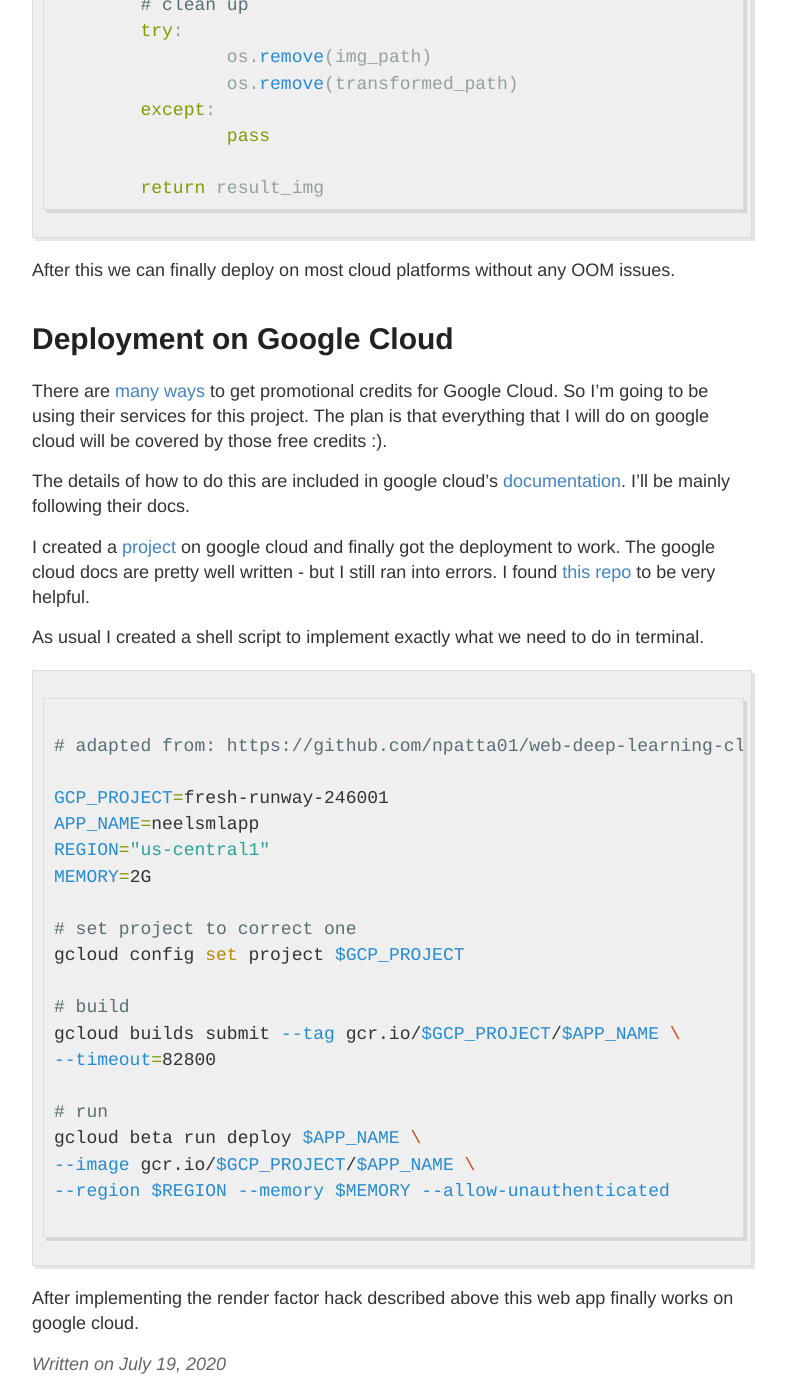
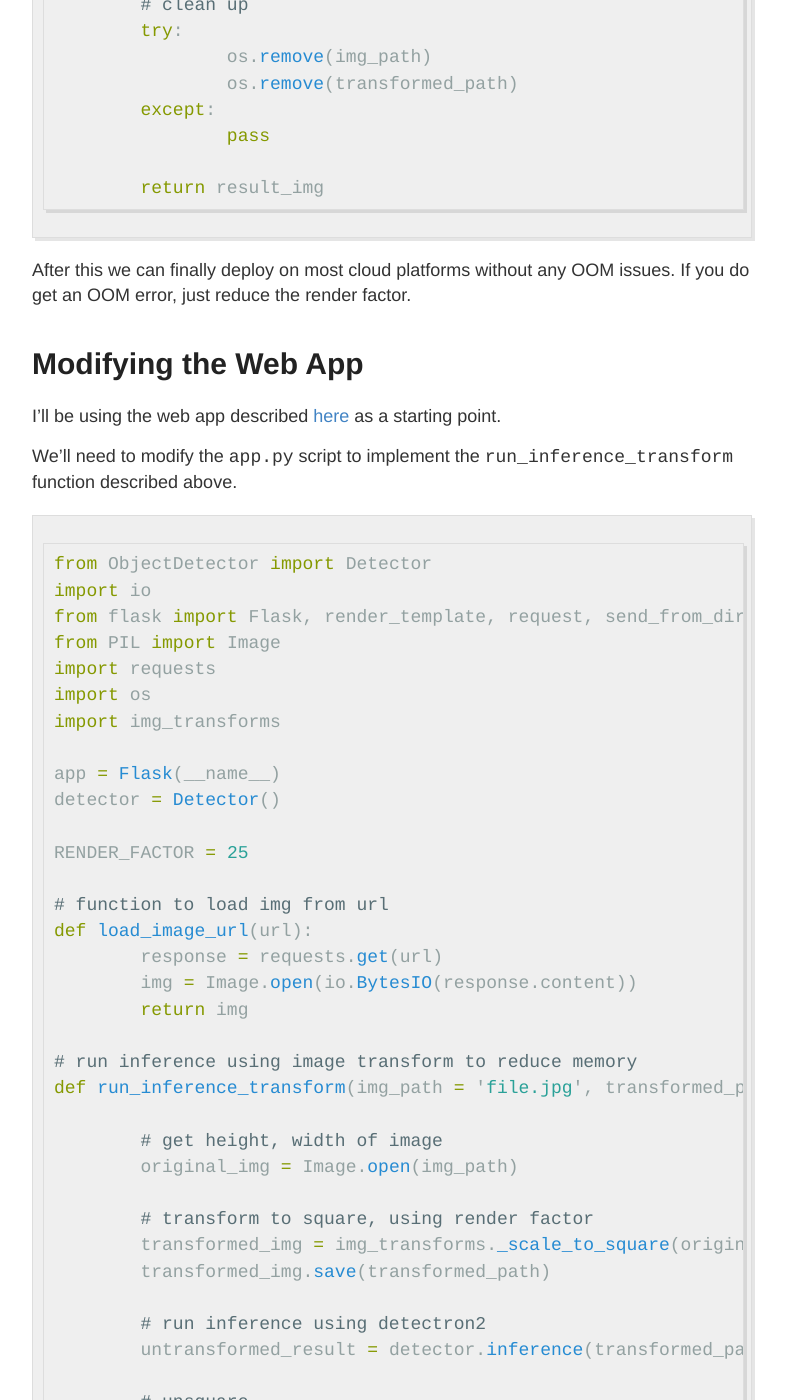
Before and after one commit to neelriyer/neelriyer.github.io, a Jekyll site: the page built from _posts/2020-07-19-Detectron2-Web-App-gcloud.md, in a window 1280 px wide and 1400 px high, scrolled down 2249 px. Shown: the whole window, without its empty margins (248-1034 px from the left). Built offline with Jekyll 4.4.1, drawn with Linux system fonts in a browser that asks for light colours; some of the changed text lies outside the part shown.

Commit message:
low memory post

````diff
--- a/_posts/2020-07-19-Detectron2-Web-App-gcloud.md
+++ b/_posts/2020-07-19-Detectron2-Web-App-gcloud.md
@@ -43,7 +43,7 @@
 What this looks like in practice is pretty simple actually. First we scale the image to a sqaure of size `targ`. Then we run inference on that scaled image. The result from inference is passed through the `_unsquare` function. This converts our square size image to its former size.
 
 ```python
-from Detector import Detector
+from ObjectDetector import Detector
 import io
 from flask import Flask, render_template, request, send_from_directory, send_file
 from PIL import Image
@@ -83,8 +83,142 @@
 	return result_img
 ```
 
-After this we can finally deploy on most cloud platforms without any OOM issues.
+After this we can finally deploy on most cloud platforms without any OOM issues. If you do get an OOM error, just reduce the render factor.
 
+# Modifying the Web App
+
+I'll be using the web app described [here](https://spiyer99.github.io/Detectron2-Web-App/) as a starting point.
+
+We'll need to modify the `app.py` script to implement the `run_inference_transform` function described above.
+
+
+```python
+from ObjectDetector import Detector
+import io
+from flask import Flask, render_template, request, send_from_directory, send_file
+from PIL import Image
+import requests
+import os
+import img_transforms
+
+app = Flask(__name__)
+detector = Detector()
+
+RENDER_FACTOR = 25
+
+# function to load img from url
+def load_image_url(url):
+	response = requests.get(url)
+	img = Image.open(io.BytesIO(response.content))
+	return img
+
+# run inference using image transform to reduce memory
+def run_inference_transform(img_path = 'file.jpg', transformed_path = 'file_transformed.jpg'):
+
+	# get height, width of image
+	original_img = Image.open(img_path)
+
+	# transform to square, using render factor
+	transformed_img = img_transforms._scale_to_square(original_img, targ=RENDER_FACTOR*16)
+	transformed_img.save(transformed_path)
+
+	# run inference using detectron2
+	untransformed_result = detector.inference(transformed_path)
+
+	# unsquare
+	result_img = img_transforms._unsquare(untransformed_result, original_img)
+
+	# clean up
+	try:
+		os.remove(img_path)
+		os.remove(transformed_path)
+	except:
+		pass
+
+	return result_img
+
+# run inference using detectron2
+def run_inference(img_path = 'file.jpg'):
+
+	# run inference using detectron2
+	result_img = detector.inference(img_path)
+
+	# clean up
+	try:
+		os.remove(img_path)
+	except:
+		pass
+
+	return result_img
+
+
+@app.route("/")
+def index():
+	return render_template('index.html')
+
+
+@app.route("/detect", methods=['POST', 'GET'])
+def upload():
+	if request.method == 'POST':
+
+		try:
+
+			# open image
+			file = Image.open(request.files['file'].stream)
+
+			# remove alpha channel
+			rgb_im = file.convert('RGB')
+			rgb_im.save('file.jpg')
+
+		# failure
+		except:
+
+			return render_template("failure.html")
+
+	elif request.method == 'GET':
+
+		# get url
+		url = request.args.get("url")
+
+		# save
+		try:
+			# save image as jpg
+			# urllib.request.urlretrieve(url, 'file.jpg')
+			rgb_im = load_image_url(url)
+			rgb_im = rgb_im.convert('RGB')
+			rgb_im.save('file.jpg')
+
+		# failure
+		except:
+			return render_template("failure.html")
+
+
+	# run inference
+	result_img = run_inference_transform()
+	# result_img = run_inference('file.jpg')
+
+	# create file-object in memory
+	file_object = io.BytesIO()
+
+	# write PNG in file-object
+	result_img.save(file_object, 'PNG')
+
+	# move to beginning of file so `send_file()` it will read from start
+	file_object.seek(0)
+
+	return send_file(file_object, mimetype='image/jpeg')
+
+
+if __name__ == "__main__":
+
+	# get port. Default to 8080
+	port = int(os.environ.get('PORT', 8080))
+
+	# run app
+	app.run(host='0.0.0.0', port=port)
+```
+
+This builds from the previous [instance segmentation web app](https://spiyer99.github.io/Detectron2-Web-App/) I created. Now it adds a layer where it
 
 # Deployment on Google Cloud
 
@@ -119,4 +253,8 @@
 
 ```
 
-After implementing the render factor hack described above this web app finally works on google cloud.
+Once we deploy this on google cloud the detectron2 model finally works. The output has a lower resolution than the input but everything fits within the 2G memory constraints.
+
+After building with `docker stats` I can confirm that this method uses far less memory. On my local computer it uses 1.16 GB of memory at its peak. Whereas the previous method used over 2GB (approx. 2.23 GB) at its peak.
+
+You can access the final instance segmentation web app here:
````
